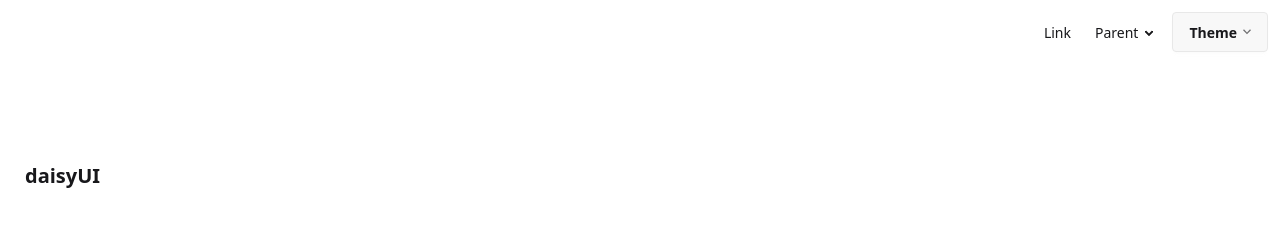
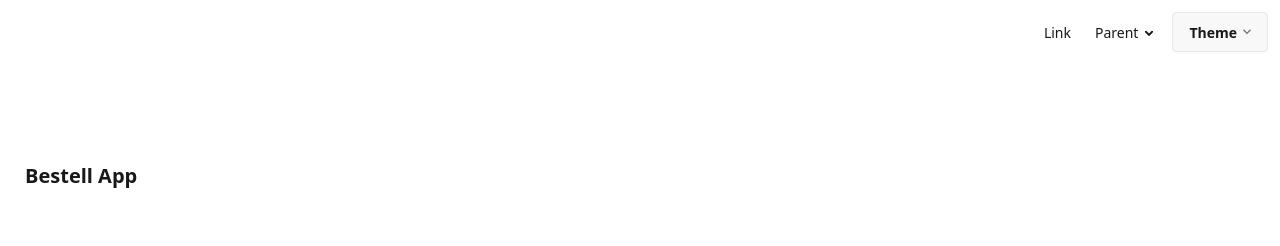
Before and after one commit to larsbeckdev/demo-bestell-app, a Vue app: page / in a window 1280 px wide. Shown: the top 246 px of the page. Built offline with nearby package versions, Linux system fonts and the light colour scheme.

Commit message:
Update header title from "daisyUI" to "Bestell App"

```diff
--- a/src/layouts/components/Header.vue
+++ b/src/layouts/components/Header.vue
@@ -6,7 +6,7 @@ import ThemeController from '@/components/ui/ThemeController.vue'
   <header>
     <div class="navbar bg-base-100 shadow-sm">
       <div class="flex-1">
-        <a class="btn btn-ghost text-xl">daisyUI</a>
+        <a class="btn btn-ghost text-xl">Bestell App</a>
       </div>
       <div class="flex-none flex">
         <ul class="menu menu-horizontal px-1">
```
